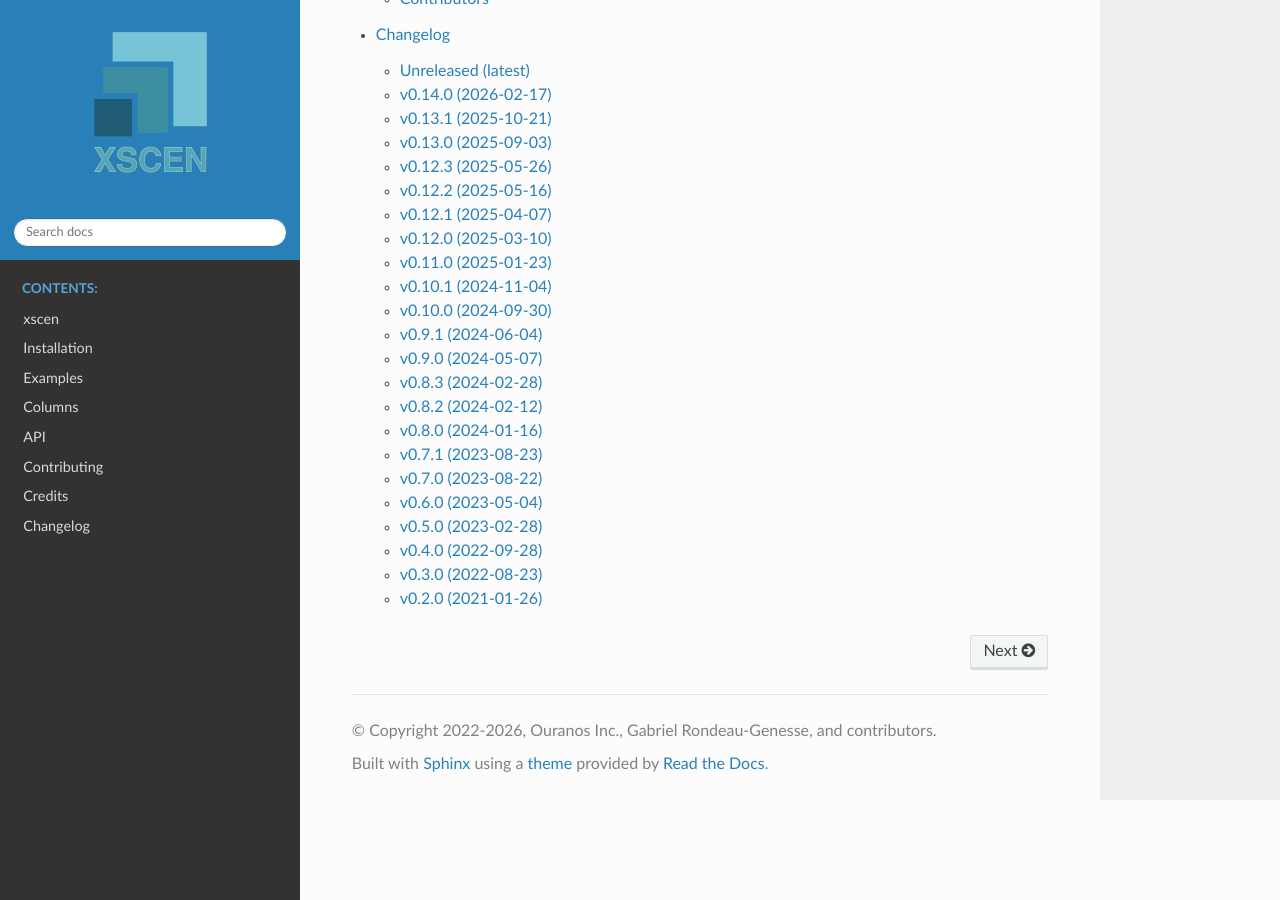
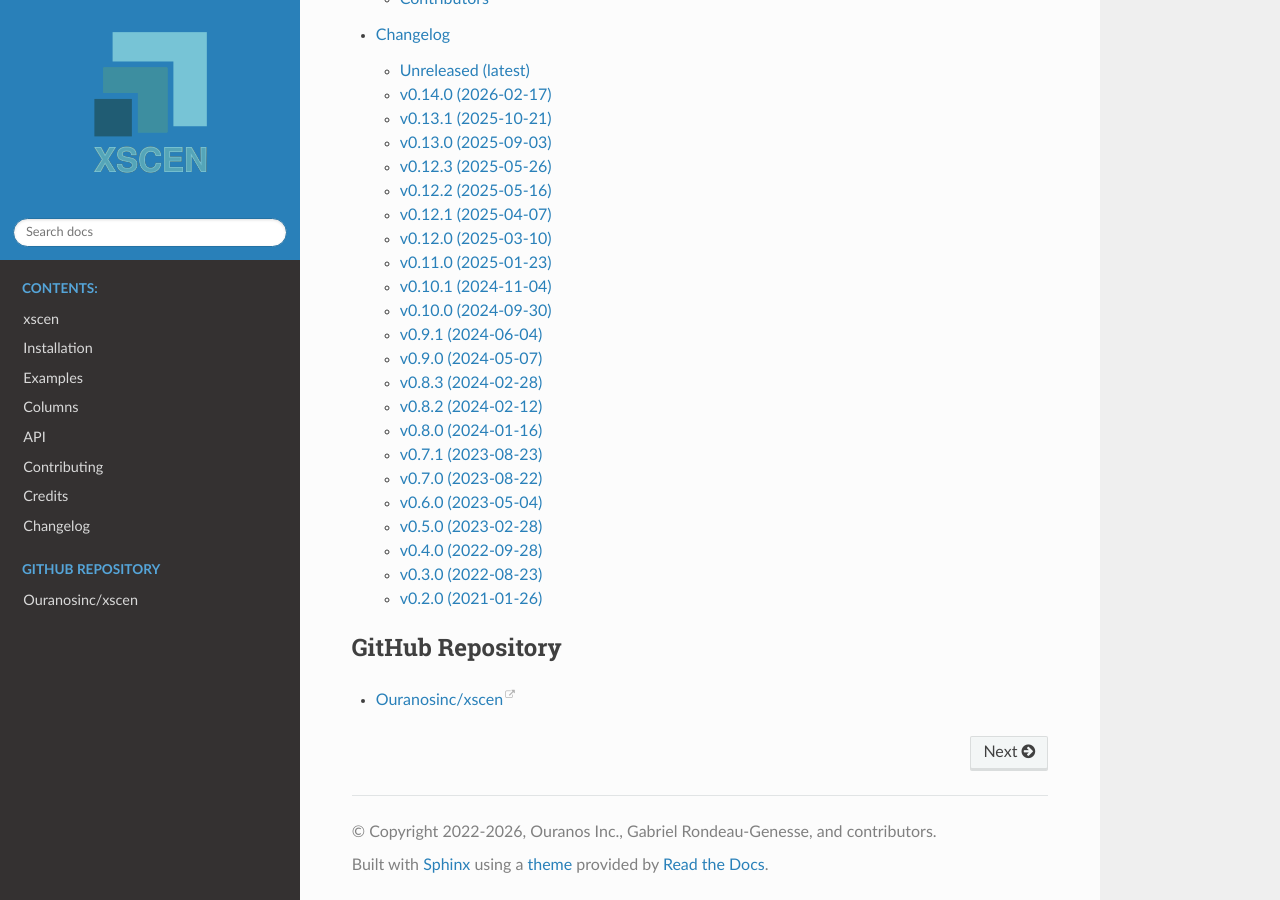
Before and after one commit to Ouranosinc/xscen, a Sphinx documentation site: the page built from docs/index.rst, in a window 1280 px wide and 900 px high, scrolled down 1980 px. Built offline with Sphinx 7.4.7 and the Read the Docs theme 3.1.0, drawn with Linux system fonts in a browser that asks for light colours; pages that are not in the unit, such as notebooks, are missing from menus.

Commit message:
Add a hyperlink to the xscen repository from toctree

```diff
--- a/docs/index.rst
+++ b/docs/index.rst
@@ -42,3 +42,8 @@ Features
     :caption: Package Structure
 
     apidoc/modules
+
+.. toctree::
+    :caption: GitHub Repository
+
+    Ouranosinc/xscen <https://github.com/Ouranosinc/xscen>
```
